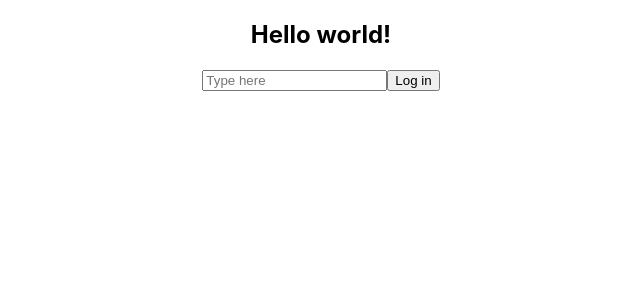
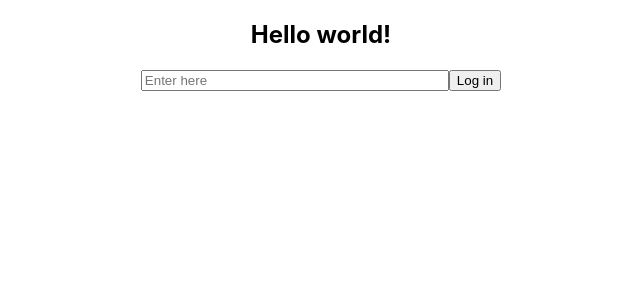
Before and after one commit to Anzhelika007/Courses, a React (Create React App) app in the folder chapter-6-React-Base/my-app/: page / in a window 1280 px wide. Shown: the top 300 px of the page, without its empty margins (319-959 px from the left). Built offline with nearby package versions, Linux system fonts and the light colour scheme.

Commit message:
feat: add components

```diff
--- a/chapter-6-React-Base/my-app/src/App.js
+++ b/chapter-6-React-Base/my-app/src/App.js
@@ -6,7 +6,14 @@ const Header = () => {
 }
 
 const Field = () => {
-  return <input placeholder='Type here' type='text' />
+  const holder = 'Enter here';
+  const styledField = {
+    width: '300px'
+  }
+  return <input
+          placeholder={holder}
+          type='text'
+          style={styledField}/>
 }
 
 function Btn() {
```
